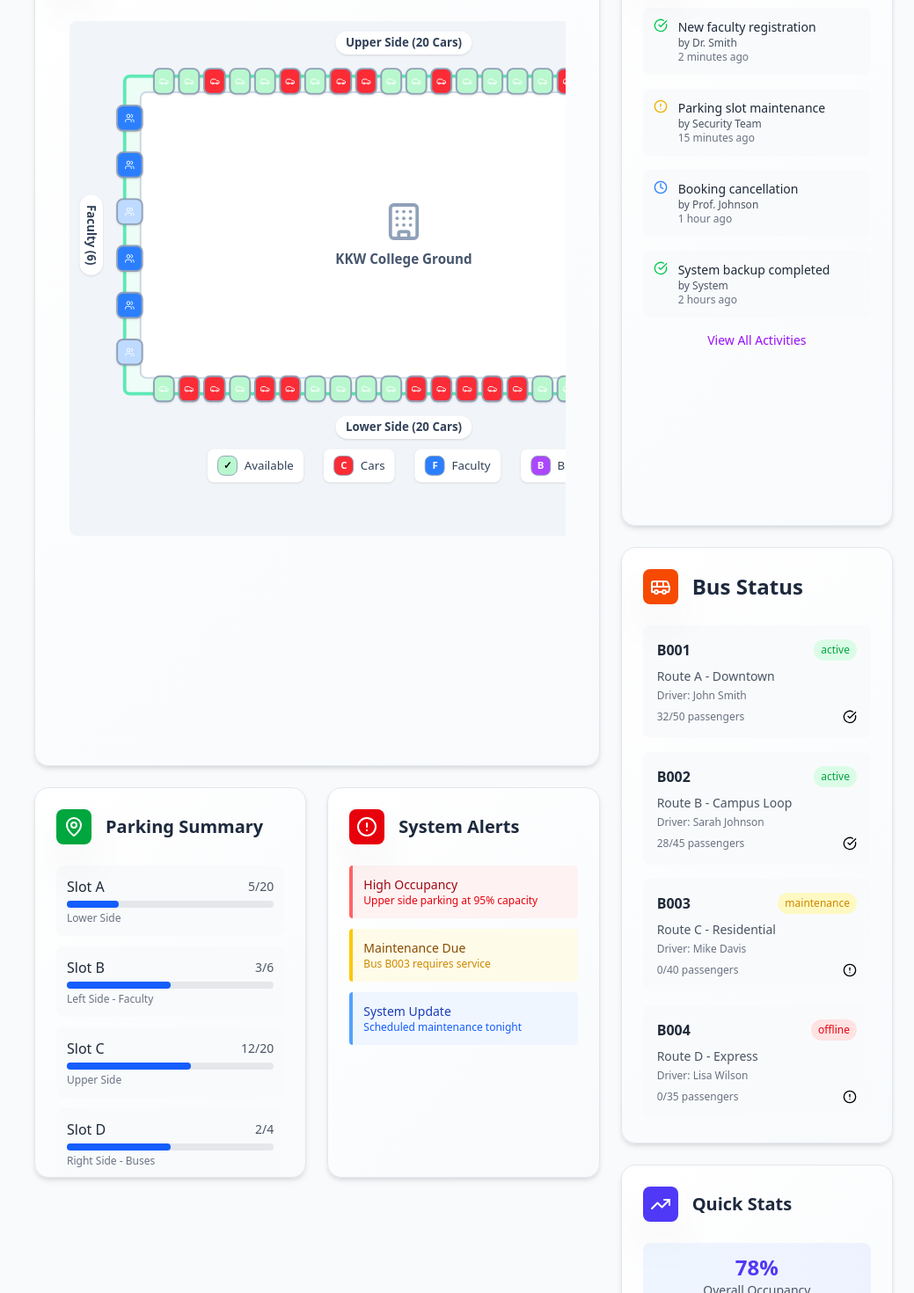
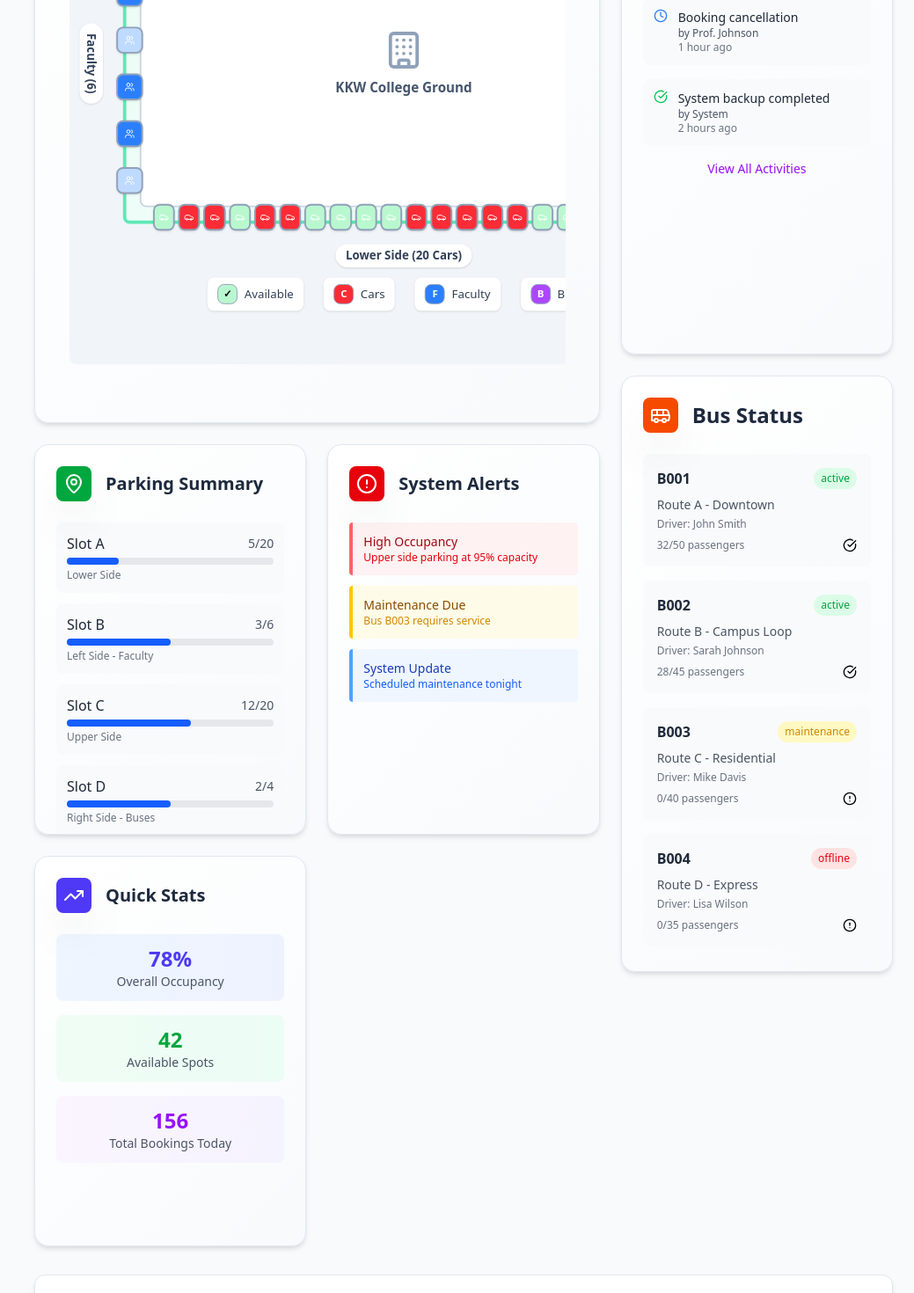
Before and after one commit to anup4747/kkw-web-park, a Next.js app in the folder client/: page /admin/dashboard in a window 1280 px wide. Shown: the part 1330-2800 px from the top of the page at 88% size, without its empty margins (241-1280 px from the left). Built offline with nearby package versions, Linux system fonts and the light colour scheme.

Commit message:
some changes in css and admin slidebar

```diff
--- a/client/src/app/components/AdminSidebar.tsx
+++ b/client/src/app/components/AdminSidebar.tsx
@@ -72,6 +72,7 @@ export default function AdminSidebar({ currentPage = 'dashboard' }: AdminSidebar
         lg:translate-x-0
       `}>
         {/* Header */}
+        <Link href="/admin/dashboard">
         <div className="p-6 border-b border-gray-700">
           <div className="flex items-center gap-3">
             <div className="p-2 bg-blue-600 rounded-lg">
@@ -83,6 +84,7 @@ export default function AdminSidebar({ currentPage = 'dashboard' }: AdminSidebar
             </div>
           </div>
         </div>
+        </Link>
 
         {/* Navigation */}
         <nav className="mt-6">
--- a/client/src/app/globals.css
+++ b/client/src/app/globals.css
@@ -216,9 +216,14 @@
 }
 
 .masonry-item-large {
-  --masonry-row-span: 25;
+  --masonry-row-span: 20;
   grid-column: span 2;
 }
+.masonry-item-large2 {
+  --masonry-row-span: 13;
+  grid-column: span 2;
+}
+
 
 .masonry-item-medium {
   --masonry-row-span: 18;
```
